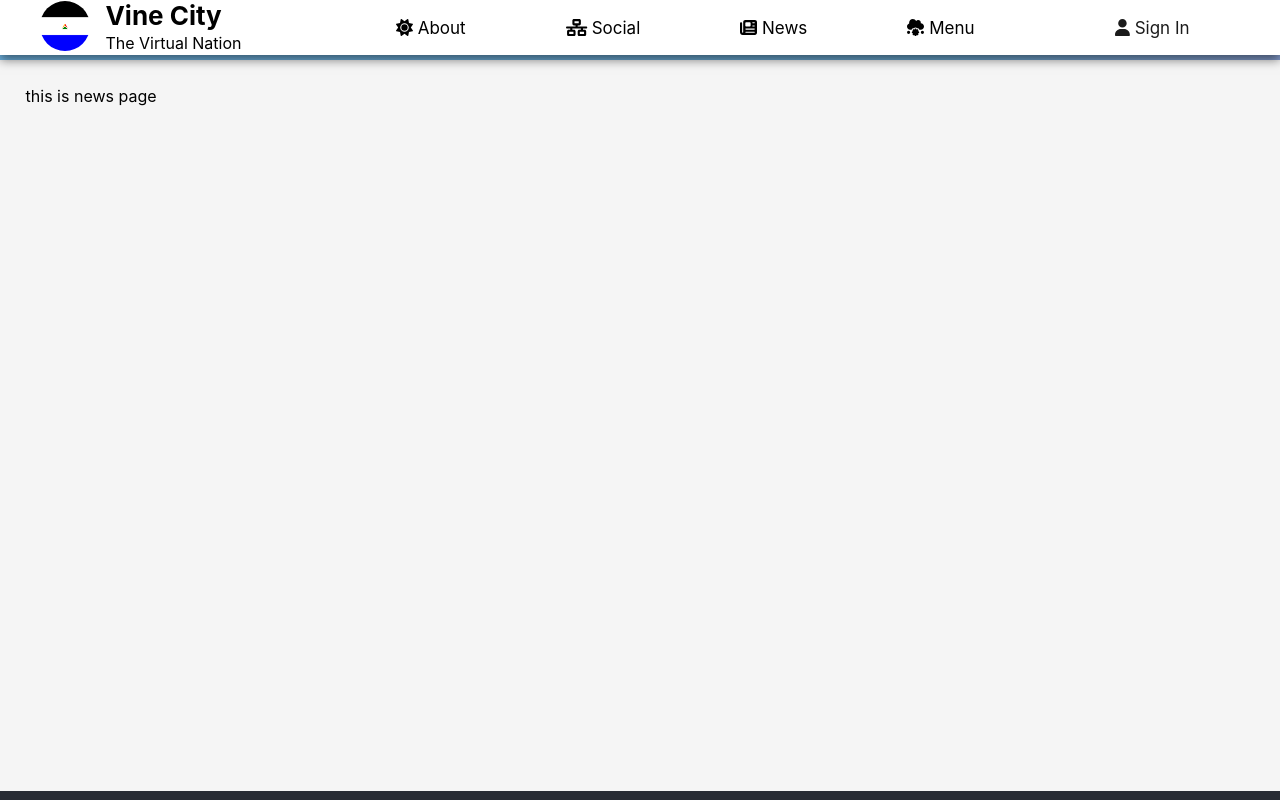
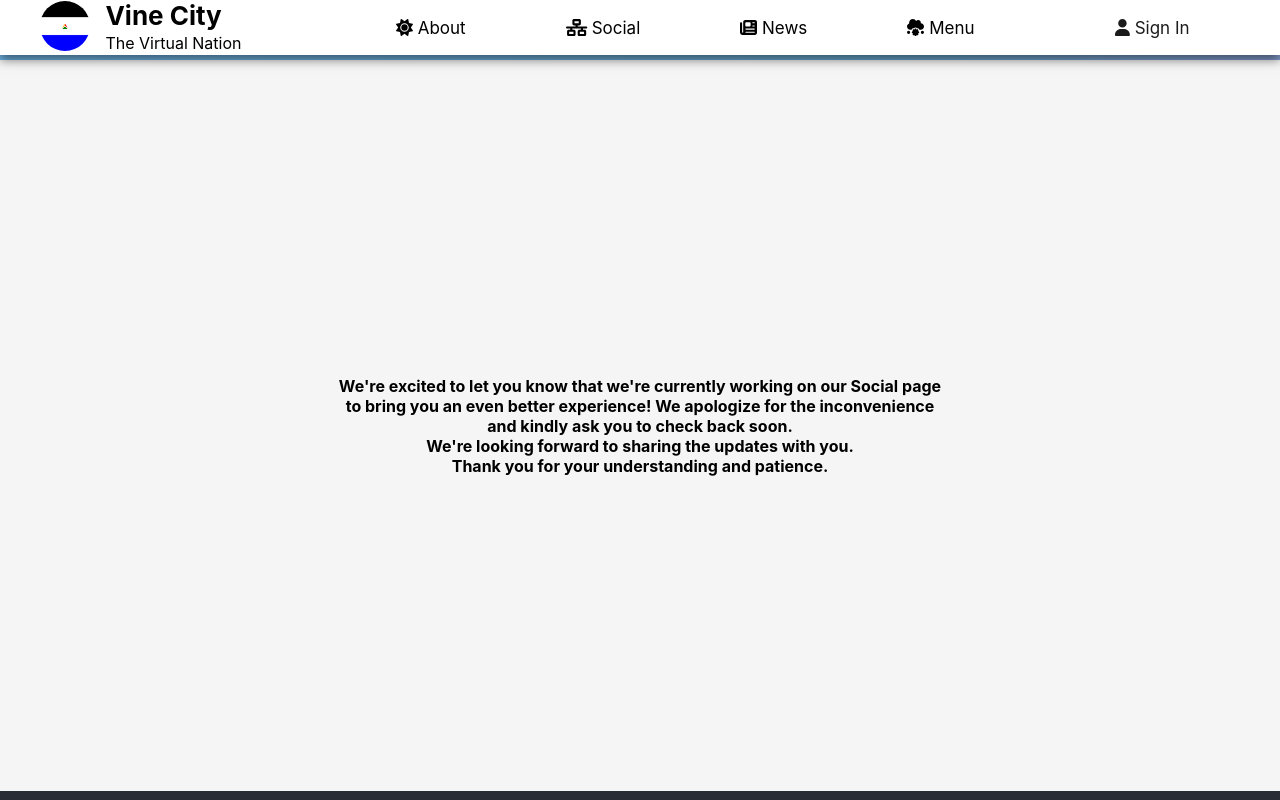
Before and after one commit to rajnishtripathi2001/Vine-City, a React (Create React App) app: page /news in a window 1280 px wide. Shown: the top 800 px of the page. Built offline with nearby package versions, Linux system fonts and the light colour scheme; no server answers.

Commit message:
news page updated

```diff
--- a/src/Pages/News/News.css
+++ b/src/Pages/News/News.css
@@ -1,6 +1,10 @@
 .news-body {
-  margin-top: 60px;
+  margin-top:60px;
   background-color: whitesmoke;
   padding: 2%;
   height: 85vh;
+  display: flex;
+  justify-content: center;
+  align-items: center;
+  text-align: center;
 }
--- a/src/Pages/News/News.jsx
+++ b/src/Pages/News/News.jsx
@@ -1,16 +1,22 @@
-import React from 'react'
-import './News.css'
-import PageNavBar from '../../components/PageNavBar/PageNavBar'
-import Footer from '../../components/Footer/Footer'
+import React from "react";
+import "./News.css";
+import PageNavBar from "../../components/PageNavBar/PageNavBar";
+import Footer from "../../components/Footer/Footer";
 
 export default function News() {
   return (
     <>
-    <PageNavBar/>
-    <div className='news-body'>
-    this is news page
-    </div>
-    <Footer/>
+      <PageNavBar />
+      <div className="news-body">
+        <b>
+          We're excited to let you know that we're currently working on our Social page <br />
+          to bring you an even better experience! We apologize for the inconvenience <br /> and kindly
+          ask you to check back soon. <br />
+          We're looking forward to sharing the updates with you. <br /> Thank you for your
+          understanding and patience.
+        </b>
+      </div>
+      <Footer />
     </>
-  )
+  );
 }
```
